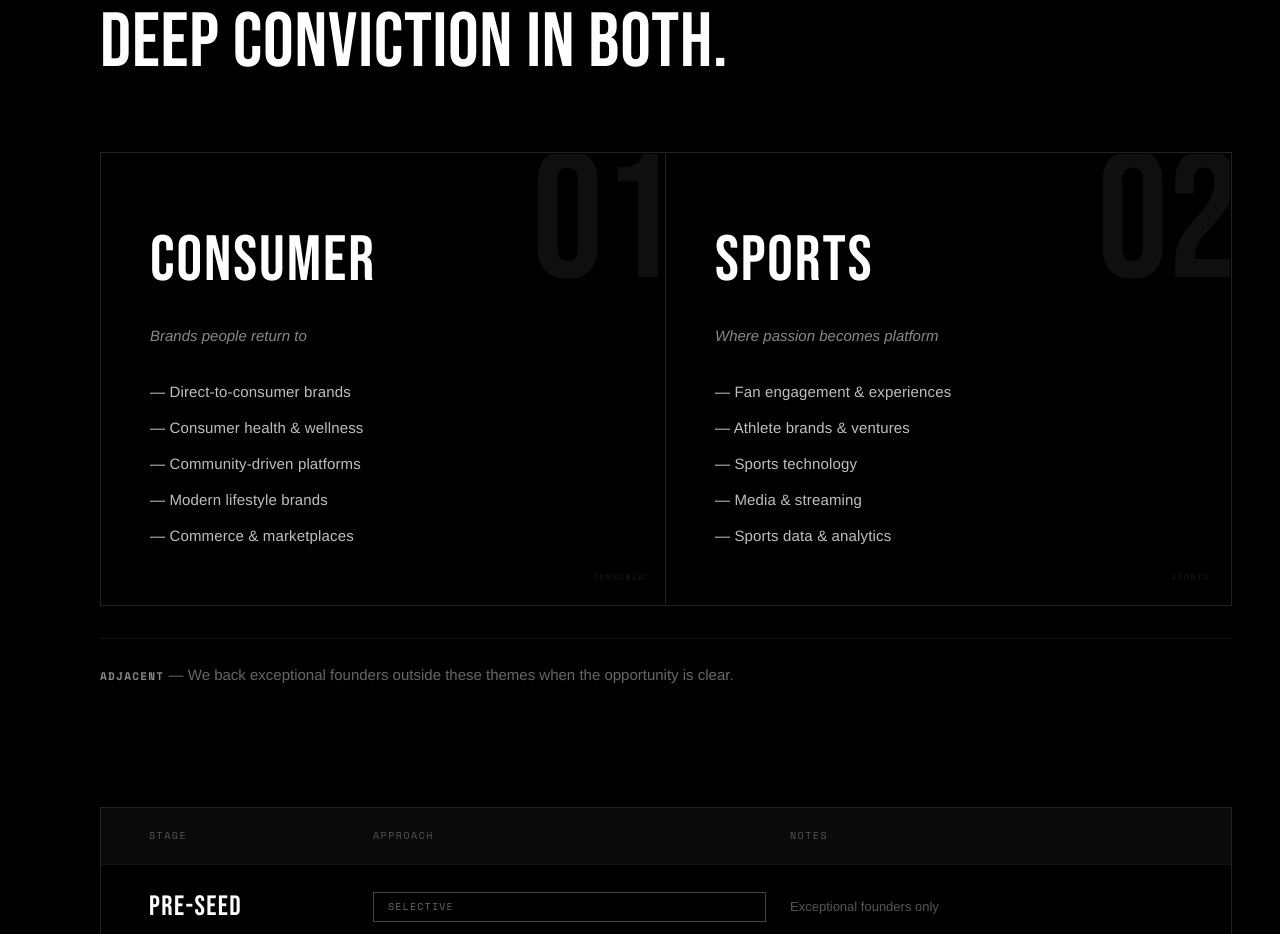
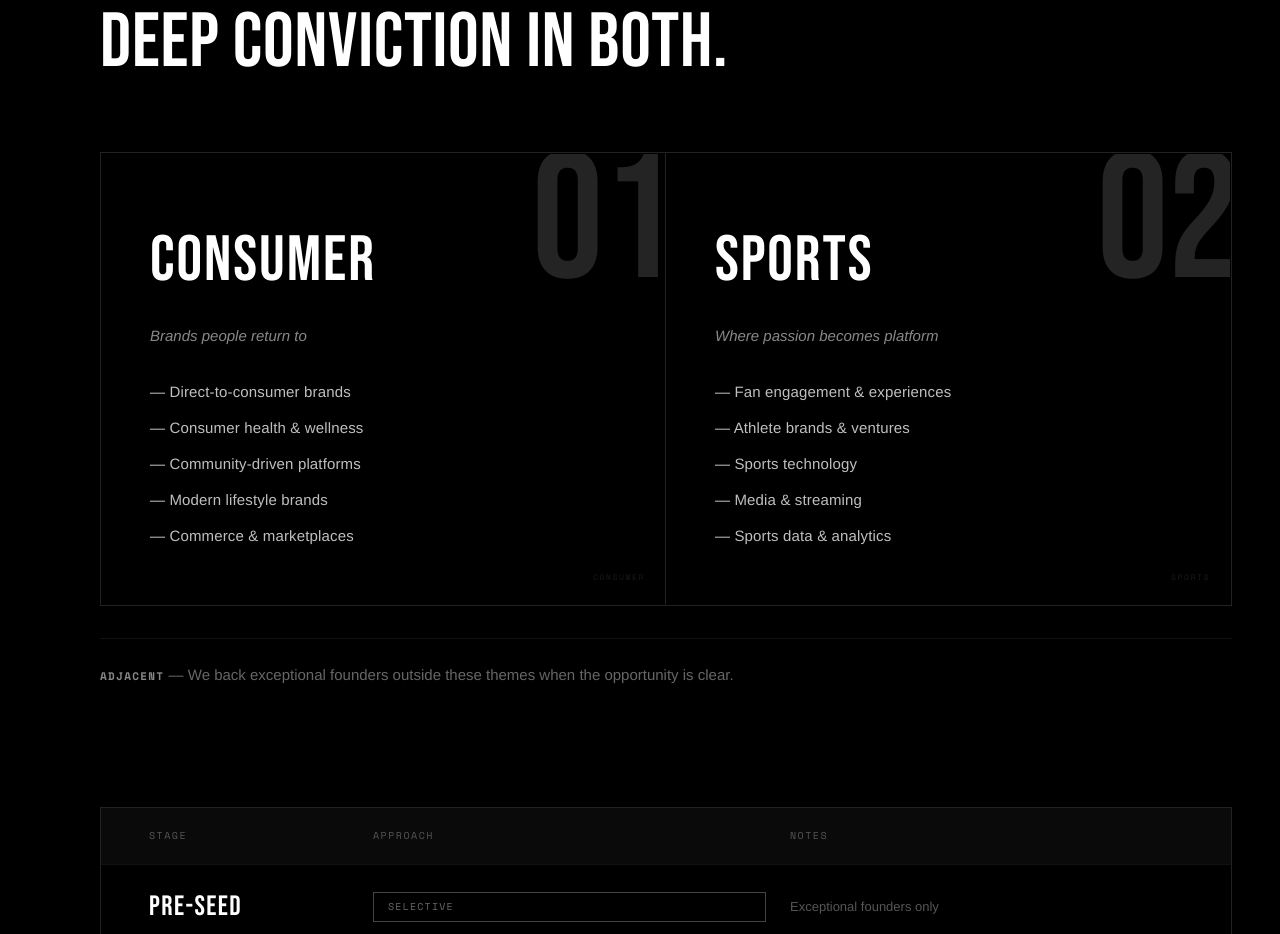
Before and after one commit to Ryano1221/backfield-ventures, a Next.js app: page / in a window 1280 px wide. Shown: the part 1080-2014 px from the top of the page. Built offline with nearby package versions, Linux system fonts and the light colour scheme; a web font is replaced by a local one.

Commit message:
Increase focus watermark number opacity from 0.06 to 0.14
Co-Authored-By: Claude Sonnet 4.6 <noreply@anthropic.com>

```diff
--- a/src/app/globals.css
+++ b/src/app/globals.css
@@ -528,7 +528,7 @@ ul { list-style: none; }
   right: -10px;
   font-family: var(--font-bebas);
   font-size: clamp(120px, 14vw, 200px);
-  color: rgba(255, 255, 255, 0.06);
+  color: rgba(255, 255, 255, 0.14);
   line-height: 1;
   pointer-events: none;
   user-select: none;
```
